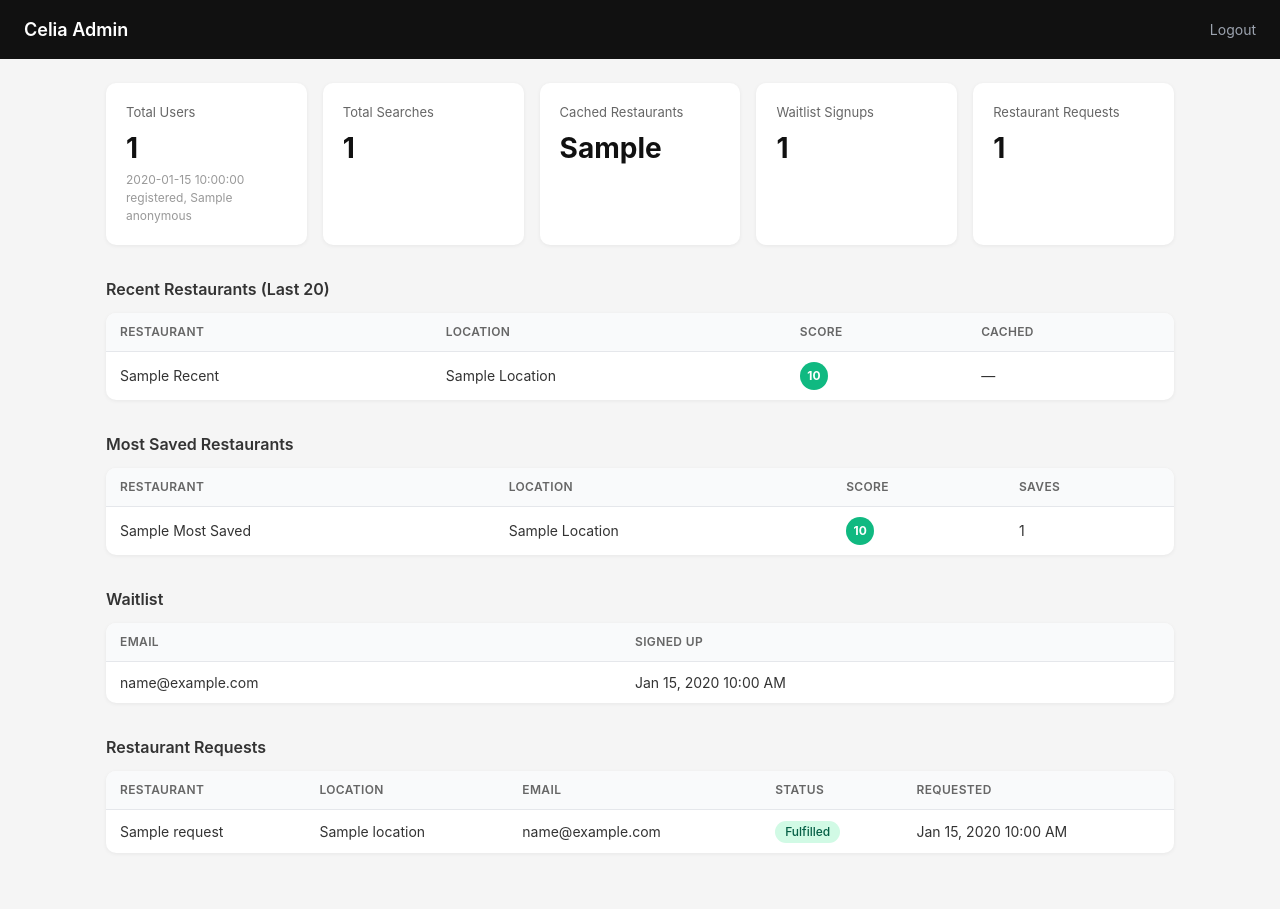
After one commit to mkstein16/glutenguard, a Flask app: template templates/admin_dashboard.html in a window 1280 px wide. The commit adds this page. Run offline with Flask 3, Linux system fonts and the light colour scheme; the template is opened without the code that fills it: most values are stand-ins (such as "Sample title", 1, 10 or a date in 2020).

Commit message:
Add admin dashboard, improve loading animation, remove Discover from homepage
Co-Authored-By: Claude Opus 4.6 <noreply@anthropic.com>

```diff
--- a/app.py
+++ b/app.py
@@ -1135,8 +1135,63 @@ from database import (
     get_anonymous_search_count, increment_anonymous_search_count,
     add_to_waitlist, add_restaurant_request, get_pending_requests,
     get_restaurant_count,
+    get_admin_stats, get_recent_restaurants, get_waitlist_entries,
+    get_restaurant_request_entries, get_most_saved_restaurants,
 )
 init_tables()
+
+
+# ---------------------------------------------------------------------------
+# Admin Dashboard
+# ---------------------------------------------------------------------------
+
+ADMIN_PASSWORD = os.environ.get("ADMIN_PASSWORD")
+
+
+@app.route("/admin", methods=["GET", "POST"])
+def admin_login():
+    if session.get("admin_authenticated"):
+        return redirect(url_for("admin_dashboard"))
+
+    error = None
+    if request.method == "POST":
+        password = request.form.get("password", "")
+        if not ADMIN_PASSWORD:
+            error = "Admin access is not configured."
+        elif password == ADMIN_PASSWORD:
+            session["admin_authenticated"] = True
+            return redirect(url_for("admin_dashboard"))
+        else:
+            error = "Incorrect password."
+
+    return render_template("admin_login.html", error=error)
+
+
+@app.route("/admin/dashboard")
+def admin_dashboard():
+    if not session.get("admin_authenticated"):
+        return redirect(url_for("admin_login"))
+
+    stats = get_admin_stats()
+    recent = get_recent_restaurants(20)
+    waitlist = get_waitlist_entries()
+    requests = get_restaurant_request_entries()
+    most_saved = get_most_saved_restaurants(10)
+
+    return render_template(
+        "admin_dashboard.html",
+        stats=stats,
+        recent=recent,
+        waitlist=waitlist,
+        requests=requests,
+        most_saved=most_saved,
+    )
+
+
+@app.route("/admin/logout")
+def admin_logout():
+    session.pop("admin_authenticated", None)
+    return redirect(url_for("admin_login"))
 
 if __name__ == "__main__":
     port = int(os.environ.get("PORT", 5001))
--- a/render.yaml
+++ b/render.yaml
@@ -10,6 +10,8 @@ services:
         sync: false
       - key: SECRET_KEY
         sync: false
+      - key: ADMIN_PASSWORD
+        sync: false
       - key: DATABASE_URL
         fromDatabase:
           name: glutenguard-db
--- /dev/null
+++ b/templates/admin_dashboard.html
@@ -0,0 +1,235 @@
+<!DOCTYPE html>
+<html lang="en">
+<head>
+    <meta charset="UTF-8">
+    <meta name="viewport" content="width=device-width, initial-scale=1.0">
+    <title>Dashboard — Celia Admin</title>
+    <style>
+        * { margin: 0; padding: 0; box-sizing: border-box; }
+        body {
+            font-family: -apple-system, BlinkMacSystemFont, "Segoe UI", Roboto, sans-serif;
+            background: #f5f5f5;
+            color: #111;
+            line-height: 1.5;
+        }
+        .header {
+            background: #111;
+            color: #fff;
+            padding: 16px 24px;
+            display: flex;
+            align-items: center;
+            justify-content: space-between;
+        }
+        .header h1 { font-size: 18px; font-weight: 600; }
+        .header a { color: #9ca3af; font-size: 14px; text-decoration: none; }
+        .header a:hover { color: #fff; }
+        .container { max-width: 1100px; margin: 0 auto; padding: 24px 16px; }
+
+        /* Stat cards */
+        .stats { display: grid; grid-template-columns: repeat(auto-fit, minmax(180px, 1fr)); gap: 16px; margin-bottom: 32px; }
+        .stat-card {
+            background: #fff;
+            border-radius: 10px;
+            padding: 20px;
+            box-shadow: 0 1px 4px rgba(0,0,0,0.06);
+        }
+        .stat-card .label { font-size: 13px; color: #666; margin-bottom: 4px; }
+        .stat-card .value { font-size: 28px; font-weight: 700; color: #111; }
+        .stat-card .detail { font-size: 12px; color: #999; margin-top: 2px; }
+
+        /* Sections */
+        .section { margin-bottom: 32px; }
+        .section h2 { font-size: 16px; font-weight: 600; margin-bottom: 12px; color: #333; }
+
+        /* Tables */
+        table {
+            width: 100%;
+            border-collapse: collapse;
+            background: #fff;
+            border-radius: 10px;
+            overflow: hidden;
+            box-shadow: 0 1px 4px rgba(0,0,0,0.06);
+            font-size: 14px;
+        }
+        th {
+            text-align: left;
+            padding: 10px 14px;
+            background: #f9fafb;
+            font-weight: 600;
+            font-size: 12px;
+            color: #666;
+            text-transform: uppercase;
+            letter-spacing: 0.03em;
+            border-bottom: 1px solid #e5e7eb;
+        }
+        td {
+            padding: 10px 14px;
+            border-bottom: 1px solid #f3f4f6;
+            color: #333;
+        }
+        tr:last-child td { border-bottom: none; }
+        tr:nth-child(even) td { background: #fafafa; }
+        .empty { color: #999; font-style: italic; padding: 20px; text-align: center; background: #fff; border-radius: 10px; box-shadow: 0 1px 4px rgba(0,0,0,0.06); }
+
+        /* Score badges */
+        .score { display: inline-block; width: 28px; height: 28px; line-height: 28px; text-align: center; border-radius: 50%; font-size: 12px; font-weight: 700; color: #fff; }
+        .score-high { background: #10b981; }
+        .score-mid { background: #f59e0b; }
+        .score-low { background: #ef4444; }
+
+        /* Status badges */
+        .badge { display: inline-block; padding: 2px 10px; border-radius: 12px; font-size: 12px; font-weight: 500; }
+        .badge-pending { background: #fef3c7; color: #92400e; }
+        .badge-fulfilled { background: #d1fae5; color: #065f46; }
+
+        /* Responsive */
+        @media (max-width: 600px) {
+            .stats { grid-template-columns: repeat(2, 1fr); }
+            table { font-size: 13px; }
+            th, td { padding: 8px 10px; }
+        }
+    </style>
+</head>
+<body>
+    <div class="header">
+        <h1>Celia Admin</h1>
+        <a href="/admin/logout">Logout</a>
+    </div>
+
+    <div class="container">
+        <!-- Overview Stats -->
+        <div class="stats">
+            <div class="stat-card">
+                <div class="label">Total Users</div>
+                <div class="value">{{ stats.get('total_users', 0) }}</div>
+                <div class="detail">{{ stats.get('registered_users', 0) }} registered, {{ stats.get('anonymous_users', 0) }} anonymous</div>
+            </div>
+            <div class="stat-card">
+                <div class="label">Total Searches</div>
+                <div class="value">{{ stats.get('total_searches', 0) }}</div>
+            </div>
+            <div class="stat-card">
+                <div class="label">Cached Restaurants</div>
+                <div class="value">{{ stats.get('cached_restaurants', 0) }}</div>
+            </div>
+            <div class="stat-card">
+                <div class="label">Waitlist Signups</div>
+                <div class="value">{{ stats.get('waitlist_count', 0) }}</div>
+            </div>
+            <div class="stat-card">
+                <div class="label">Restaurant Requests</div>
+                <div class="value">{{ stats.get('request_count', 0) }}</div>
+            </div>
+        </div>
+
+        <!-- Recent Restaurants -->
+        <div class="section">
+            <h2>Recent Restaurants (Last 20)</h2>
+            {% if recent %}
+            <table>
+                <thead>
+                    <tr><th>Restaurant</th><th>Location</th><th>Score</th><th>Cached</th></tr>
+                </thead>
+                <tbody>
+                    {% for r in recent %}
+                    <tr>
+                        <td>{{ r.name|title }}</td>
+                        <td>{{ r.location|title }}</td>
+                        <td>
+                            {% if r.safety_score is not none %}
+                            <span class="score {% if r.safety_score >= 7 %}score-high{% elif r.safety_score >= 5 %}score-mid{% else %}score-low{% endif %}">{{ r.safety_score }}</span>
+                            {% else %}—{% endif %}
+                        </td>
+                        <td>{{ r.searched_at.strftime('%b %d, %Y %I:%M %p') if r.searched_at else '—' }}</td>
+                    </tr>
+                    {% endfor %}
+                </tbody>
+            </table>
+            {% else %}
+            <div class="empty">No restaurants cached yet.</div>
+            {% endif %}
+        </div>
+
+        <!-- Most Saved -->
+        <div class="section">
+            <h2>Most Saved Restaurants</h2>
+            {% if most_saved %}
+            <table>
+                <thead>
+                    <tr><th>Restaurant</th><th>Location</th><th>Score</th><th>Saves</th></tr>
+                </thead>
+                <tbody>
+                    {% for r in most_saved %}
+                    <tr>
+                        <td>{{ r.name|title }}</td>
+                        <td>{{ r.location|title }}</td>
+                        <td>
+                            {% if r.safety_score is not none %}
+                            <span class="score {% if r.safety_score >= 7 %}score-high{% elif r.safety_score >= 5 %}score-mid{% else %}score-low{% endif %}">{{ r.safety_score }}</span>
+                            {% else %}—{% endif %}
+                        </td>
+                        <td>{{ r.save_count }}</td>
+                    </tr>
+                    {% endfor %}
+                </tbody>
+            </table>
+            {% else %}
+            <div class="empty">No saved restaurants yet.</div>
+            {% endif %}
+        </div>
+
+        <!-- Waitlist -->
+        <div class="section">
+            <h2>Waitlist</h2>
+            {% if waitlist %}
+            <table>
+                <thead>
+                    <tr><th>Email</th><th>Signed Up</th></tr>
+                </thead>
+                <tbody>
+                    {% for w in waitlist %}
+                    <tr>
+                        <td>{{ w.email }}</td>
+                        <td>{{ w.signed_up_at.strftime('%b %d, %Y %I:%M %p') if w.signed_up_at else '—' }}</td>
+                    </tr>
+                    {% endfor %}
+                </tbody>
+            </table>
+            {% else %}
+            <div class="empty">No waitlist signups yet.</div>
+            {% endif %}
+        </div>
+
+        <!-- Restaurant Requests -->
+        <div class="section">
+            <h2>Restaurant Requests</h2>
+            {% if requests %}
+            <table>
+                <thead>
+                    <tr><th>Restaurant</th><th>Location</th><th>Email</th><th>Status</th><th>Requested</th></tr>
+                </thead>
+                <tbody>
+                    {% for r in requests %}
+                    <tr>
+                        <td>{{ r.restaurant_name }}</td>
+                        <td>{{ r.location or '—' }}</td>
+                        <td>{{ r.user_email or '—' }}</td>
+                        <td>
+                            {% if r.fulfilled_at %}
+                            <span class="badge badge-fulfilled">Fulfilled</span>
+                            {% else %}
+                            <span class="badge badge-pending">Pending</span>
+                            {% endif %}
+                        </td>
+                        <td>{{ r.requested_at.strftime('%b %d, %Y %I:%M %p') if r.requested_at else '—' }}</td>
+                    </tr>
+                    {% endfor %}
+                </tbody>
+            </table>
+            {% else %}
+            <div class="empty">No restaurant requests yet.</div>
+            {% endif %}
+        </div>
+    </div>
+</body>
+</html>
```
Also changed, not shown: database.py (+128 -0 lines), static/css/restaurant_scout.css (+23 -0 lines), static/js/restaurant_scout.js (+9 -0 lines), templates/admin_login.html (added, +74 -0 lines), templates/restaurant_scout.html (+9 -5 lines), 1 other file.
